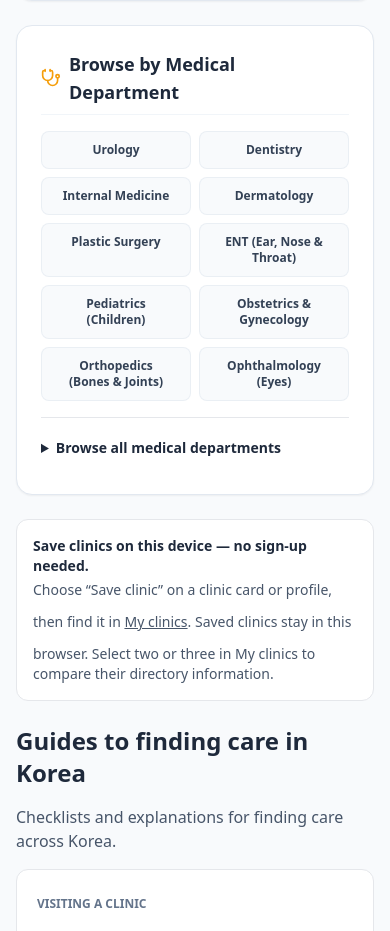
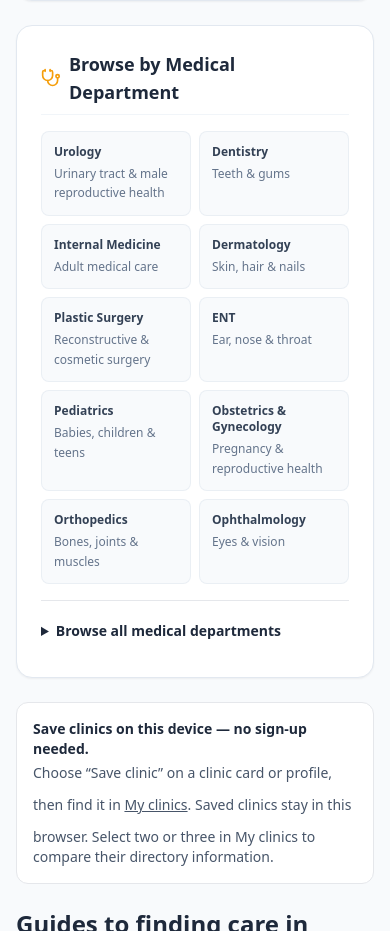
Before and after one commit to gipyeong96/clinic-in-korea-map, a Next.js app: page / in a window 390 px wide. Shown: the part 1960-2891 px from the top of the page. Built offline with nearby package versions, Linux system fonts and the light colour scheme; no server answers.

Commit message:
Keep selected clinic visible with map actions and add plain English department hints (#40)

```diff
--- a/app/page.tsx
+++ b/app/page.tsx
@@ -34,16 +34,16 @@ export default function HomePage({ params }: HomePageProps) {
   const featuredClinics = [...mockClinics.filter((c) => c.is_premium),...additionalGoldmanClinics];
 
   const departments = [
-    { slug: 'urology', name: dict.urology },
-    { slug: 'dentistry', name: dict.dentistry },
-    { slug: 'internal-medicine', name: dict['internal-medicine'] },
-    { slug: 'dermatology', name: dict.dermatology },
-    { slug: 'plastic-surgery', name: dict['plastic-surgery'] },
-    { slug: 'ent', name: 'ENT (Ear, Nose & Throat)' },
-    { slug: 'pediatrics', name: 'Pediatrics (Children)' },
-    { slug: 'ob-gyn', name: 'Obstetrics & Gynecology' },
-    { slug: 'orthopedics', name: 'Orthopedics (Bones & Joints)' },
-    { slug: 'ophthalmology', name: 'Ophthalmology (Eyes)' },
+    { slug: 'urology', name: dict.urology, hint: 'Urinary tract & male reproductive health' },
+    { slug: 'dentistry', name: dict.dentistry, hint: 'Teeth & gums' },
+    { slug: 'internal-medicine', name: dict['internal-medicine'], hint: 'Adult medical care' },
+    { slug: 'dermatology', name: dict.dermatology, hint: 'Skin, hair & nails' },
+    { slug: 'plastic-surgery', name: dict['plastic-surgery'], hint: 'Reconstructive & cosmetic surgery' },
+    { slug: 'ent', name: 'ENT', hint: 'Ear, nose & throat' },
+    { slug: 'pediatrics', name: 'Pediatrics', hint: 'Babies, children & teens' },
+    { slug: 'ob-gyn', name: 'Obstetrics & Gynecology', hint: 'Pregnancy & reproductive health' },
+    { slug: 'orthopedics', name: 'Orthopedics', hint: 'Bones, joints & muscles' },
+    { slug: 'ophthalmology', name: 'Ophthalmology', hint: 'Eyes & vision' },
   ];
 
   const locations = [
@@ -125,9 +125,9 @@ export default function HomePage({ params }: HomePageProps) {
               <Link
                 key={dept.slug}
                 href={areaBrowseLink(undefined,{department:dept.slug,query:'',specialist:false})}
-                className="text-xs font-semibold bg-slate-50 text-slate-700 py-2.5 px-4 rounded-lg border border-slate-200/60 hover:bg-amber-500 hover:text-white hover:border-amber-600 transition text-center"
+                className="min-h-11 min-w-0 break-words text-xs bg-slate-50 text-slate-700 py-3 px-3 rounded-lg border border-slate-200/60 hover:bg-amber-50 hover:border-amber-500 transition text-left"
               >
-                {dept.name}
+                <span className="block font-semibold">{dept.name}</span><span className="block mt-1 text-slate-500 leading-relaxed">{dept.hint}</span>
               </Link>
             ))}
           </div>
--- a/components/ClinicSearchClient.tsx
+++ b/components/ClinicSearchClient.tsx
@@ -52,20 +52,19 @@ export default function ClinicSearchClient({
 
   const handleMarkerClick = (id: string) => {
     setActiveClinicId(id);
-    setView('list');
+    setView('map');
     const clickedClinic = filteredClinics.find((c) => c.id === id);
     if (clickedClinic) {
       setCurrentMapCenter({ lat: clickedClinic.latitude, lng: clickedClinic.longitude });
       setZoom(15);
 
-      // Scroll the matching card into view smoothly
-      requestAnimationFrame(() => {
-        const element = document.getElementById(`clinic-card-${id}`);
-        if (element) {
-          element.scrollIntoView({behavior:'smooth',block:'nearest'});
-        }
-      });
     }
+  };
+
+  const selectedClinic=mapMarkers.find(marker=>marker.id===activeClinicId);
+  const showSelectedCard=()=>{
+    setView('list');
+    requestAnimationFrame(()=>document.getElementById(`clinic-card-${activeClinicId}`)?.scrollIntoView({behavior:'smooth',block:'nearest'}));
   };
 
   const handleCardFocus = (id: string, lat: number, lng: number) => {
@@ -110,7 +109,11 @@ export default function ClinicSearchClient({
       </div>
 
       {/* Google Maps Container Sticky Column */}
-      <div id="clinic-results-map" className={`clinic-result-anchor lg:col-span-2 min-w-0 lg:sticky lg:top-24 h-[420px] lg:h-[680px] ${view==='list'?'hidden lg:block':''}`}>
+      <div id="clinic-results-map" className={`clinic-result-anchor lg:col-span-2 min-w-0 lg:sticky lg:top-24 space-y-3 ${view==='list'?'hidden lg:block':''}`}>
+        <section aria-label="Selected clinic on map" aria-live="polite" className="rounded-xl border border-slate-300 bg-white p-4 space-y-2 break-words">
+          {selectedClinic?<><p className="text-xs font-semibold text-slate-500">Selected clinic</p><h2 className="font-bold text-slate-900">{selectedClinic.name}</h2><p className="text-sm text-slate-600">{selectedClinic.address||'Address not provided'}</p><div className="flex flex-wrap gap-2"><a href={selectedClinic.detailHref} className="min-h-11 inline-flex items-center rounded-lg bg-slate-900 px-3 py-2 text-sm font-semibold text-white">View clinic details</a><button type="button" onClick={showSelectedCard} className="min-h-11 rounded-lg border px-3 py-2 text-sm font-semibold">Show in clinic list</button><button type="button" onClick={()=>setActiveClinicId(null)} className="min-h-11 px-2 py-2 text-sm underline">Clear selection</button></div></>:<p className="text-sm text-slate-600">Choose a marker or “Show on map” on a clinic card to see its name, address and details here.</p>}
+        </section>
+        <div className="h-[360px] lg:h-[480px]">
         <MapContainer
           apiKey={process.env.NEXT_PUBLIC_GOOGLE_MAPS_API_KEY}
           center={currentMapCenter}
@@ -120,6 +123,7 @@ export default function ClinicSearchClient({
           onInfoWindowClose={() => setActiveClinicId(null)}
           onMarkerClick={handleMarkerClick}
         />
+        </div>
       </div>
     </div>
   );
```
